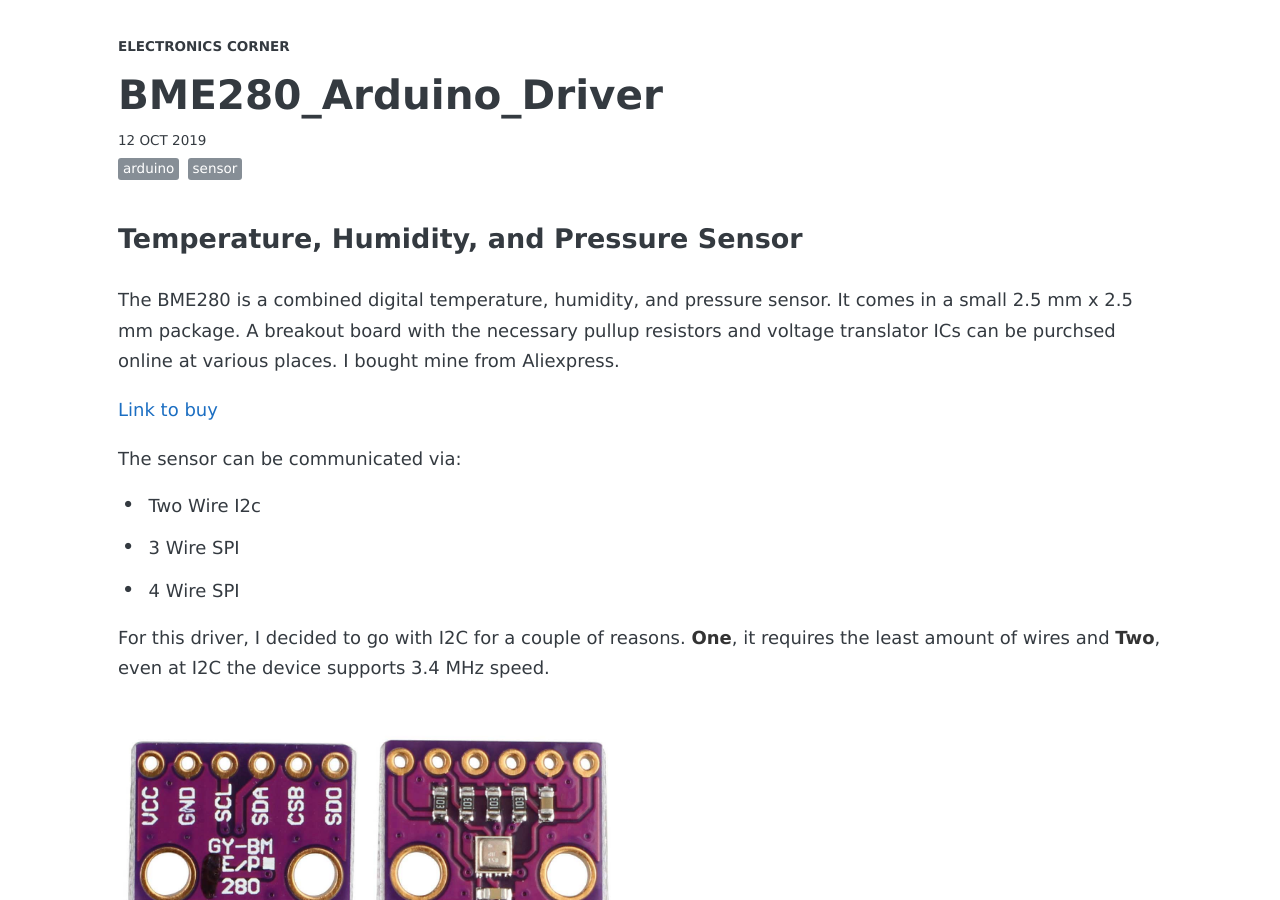
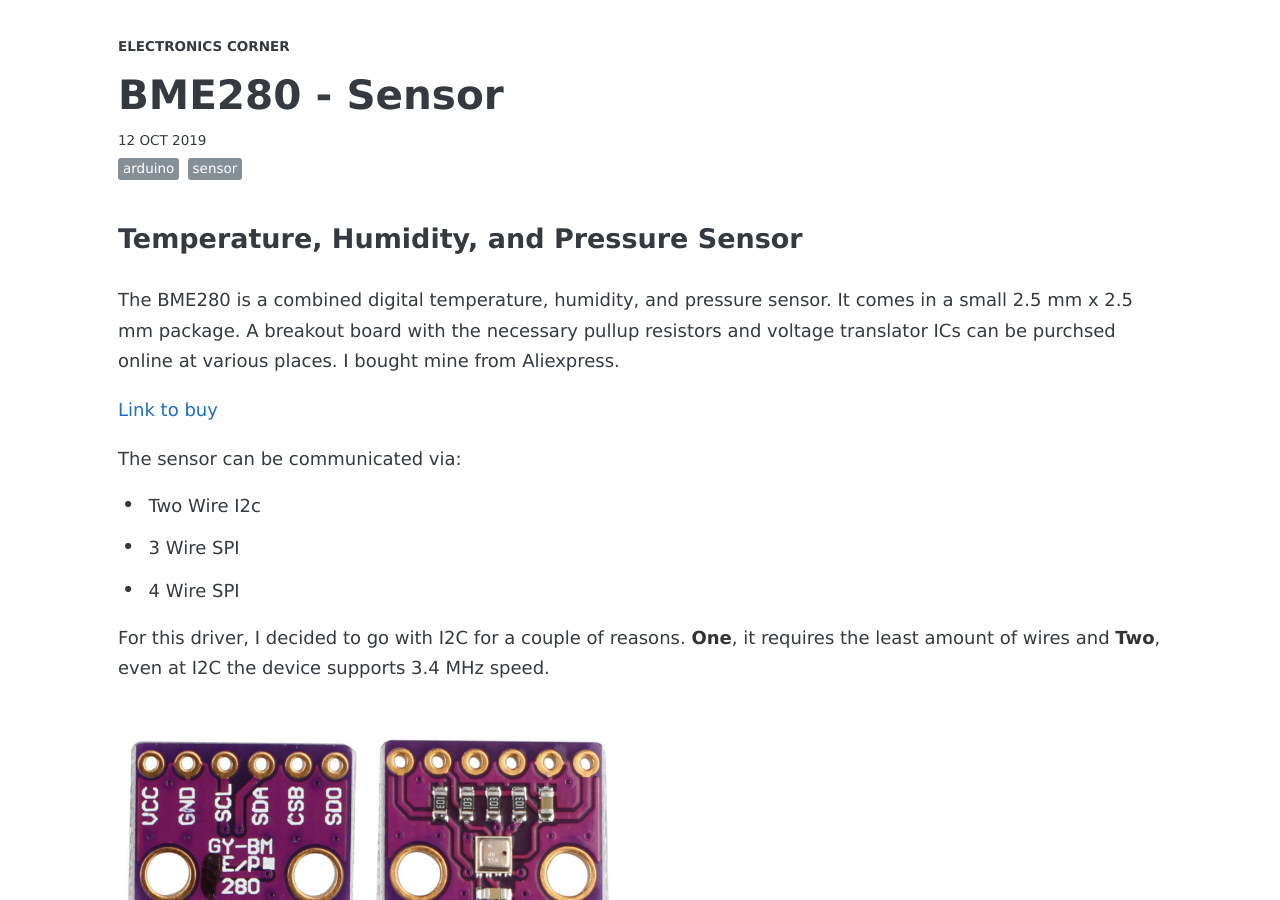
Before and after one commit to hshah89/hshah89.github.io, a Jekyll site: the page built from _posts/2019-10-12-bme280-arduino-driver.md, in a window 1280 px wide and 900 px high. Built offline with Jekyll 4.4.1, drawn with Linux system fonts in a browser that asks for light colours.

Commit message:
post test

```diff
--- a/_posts/2019-10-12-bme280-sensor.md
+++ b/_posts/2019-10-12-bme280-arduino-driver.md
@@ -1,6 +1,6 @@
 ---
 layout: post
-title: "BME280_Arduino_Driver"
+title: "BME280 - Sensor"
 description: "Interfacing with arduino"
 date: 2019-10-12
 tags: [arduino, sensor]
```
